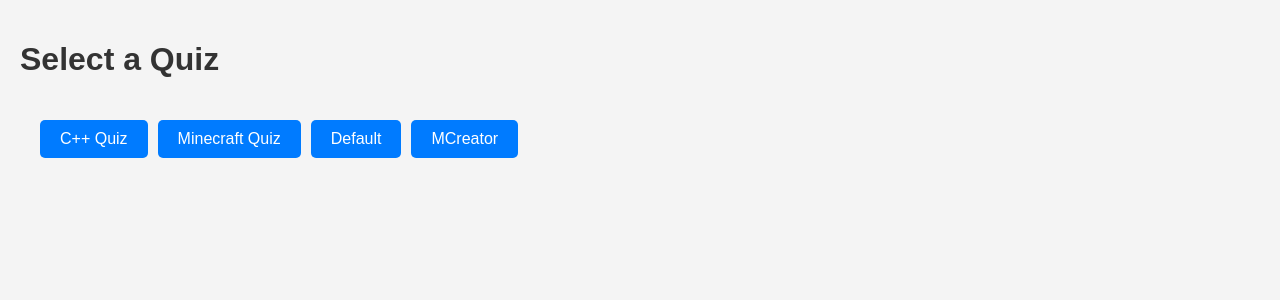
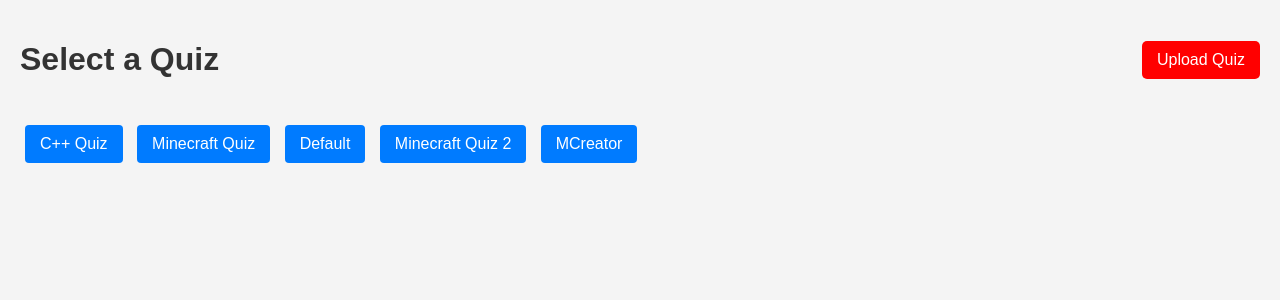
Before and after one commit to lucgei231/PythonServer, a Flask app: page / in a window 1280 px wide. Shown: the top 300 px of the page. Run offline with Flask 2, Linux system fonts and the light colour scheme.

Commit message:
added upload quiz button

```diff
--- a/1.0/app.py
+++ b/1.0/app.py
@@ -4,14 +4,16 @@
 import datetime
 import sys
 import threading
+import re
 
 from flask import Flask, render_template, jsonify, request, session
 from non_static.utils import example_util_function, ExampleUtility
 from non_static.quiz import get_random_question, validate_answer, read_quiz
-import win32com.client
+#from win32com.client import Dispatch  # Removed win32com dependency
+from werkzeug.utils import secure_filename
 
-# Initialize the text-to-speech engine
-speaker = win32com.client.Dispatch("SAPI.SpVoice")
+# Removed text-to-speech engine initialization that used win32com
+# speaker = win32com.client.Dispatch("SAPI.SpVoice")
 
 # Initialize the Flask app
 app = Flask(__name__)
@@ -32,7 +34,8 @@
 @app.before_request
 def log_connection():
     ip = request.remote_addr  # Get the user's IP address
-    log_event(ip, "Connected")  # Log the connection event
+    # Commenting out logging for testing
+    # log_event(ip, "Connected")
 
 # Middleware to log when a user disconnects
 @app.teardown_request
@@ -49,19 +52,24 @@
 @app.route('/')
 def home():
     try:
-        quiz_dir = os.path.join(os.path.dirname(__file__), "non_static", "quiz")  # Path to quizzes
-        quizzes = []  # List to store quiz names
-        if os.path.exists(quiz_dir):  # Ensure the directory exists
-            for file in os.listdir(quiz_dir):  # Iterate through files in the directory
-                if file.endswith(".txt"):  # Only include .txt files
-                    quiz_name = os.path.splitext(file)[0]  # Extract the quiz name (without extension)
+        quiz_dir = os.path.join(os.path.dirname(__file__), "non_static", "quiz")
+        quizzes = []
+        if os.path.exists(quiz_dir):
+            for file in os.listdir(quiz_dir):
+                if file.endswith(".txt"):
+                    quiz_name = os.path.splitext(file)[0]
                     quizzes.append(quiz_name)
-        return render_template('home.html', quizzes=quizzes), 200  # Render the home page with quiz names
+        print("Home route: found quizzes:", quizzes)  # Debug print
+        return render_template('home.html', quizzes=quizzes), 200
     except Exception as e:
-        print(f"Error in home route: {str(e)}")  # Log the error
+        print(f"Error in home route: {str(e)}")
         return render_template('error.html', message="An error occurred while loading the home page."), 500
 
-# Render the quiz page for the given quiz name and initialize score tracking
+@app.route('/addquiz', methods=['GET'], strict_slashes=True)
+def addquiz():
+    return render_template('addquiz.html')
+
+# Now the dynamic quiz route comes after specific routes
 @app.route('/<quiz_name>')
 def quiz_index(quiz_name):
     try:
@@ -204,7 +212,7 @@
 # New route to toggle the shuffle setting
 @app.route('/<quiz_name>/toggle_shuffle', methods=['POST'])
 def toggle_shuffle(quiz_name):
-    # Toggle the current shuffle state (default True)
+    # Toggle the current shuffle state (default False)
     current = session.get('shuffle', False)
     new_setting = not current
     session['shuffle'] = new_setting
@@ -218,13 +226,42 @@
     # Return the new shuffle state as confirmation
     return jsonify({"shuffle": new_setting})
 
+def custom_secure_filename(filename):
+    # Only remove characters that are not alphanumeric, space, a dash, a dot, or an underscore.
+    filename = os.path.basename(filename)
+    filename = re.sub(r'[^\w\s.-]', '', filename).strip()
+    return filename
+
+@app.route('/upload_quiz', methods=['POST'])
+def upload_quiz():
+    if 'quiz_file' not in request.files:
+        return render_template('error.html', message="No file part in the request."), 400
+    file = request.files['quiz_file']
+    if file.filename == '':
+        return render_template('error.html', message="No file selected for uploading."), 400
+    filename = custom_secure_filename(file.filename)  # Use the custom sanitization that preserves spaces
+    if not filename.endswith('.txt'):
+        return render_template('error.html', message="Only .txt files are allowed."), 400
+    quiz_dir = os.path.join(os.path.dirname(__file__), "non_static", "quiz")
+    if not os.path.exists(quiz_dir):
+        os.makedirs(quiz_dir)
+    file_path = os.path.join(quiz_dir, filename)
+    file.save(file_path)
+    return render_template('addquiz.html', message="Quiz uploaded successfully!")
+
 def listen_for_commands():
     while True:
         cmd = input()
-        if cmd.strip().lower() == "restart":
+        cmd_lower = cmd.strip().lower()
+        if cmd_lower == "restart":
             print("Restarting...")
-            # Restart the process by replacing the current process
             os.execv(sys.executable, [sys.executable] + sys.argv)
+        elif cmd_lower == "force-restart":
+            print("Force restarting...")
+            # Start a new process and then exit the current one.
+            import subprocess
+            subprocess.Popen([sys.executable] + sys.argv)
+            sys.exit(0)
 
 if __name__ == '__main__':
     # Start the command listener thread
--- /dev/null
+++ b/1.0/non_static/question/eula.json
@@ -0,0 +1 @@
+{"127.0.0.1": 1}
--- a/1.0/templates/home.html
+++ b/1.0/templates/home.html
@@ -2,31 +2,44 @@
 <html lang="en">
 <head>
     <meta charset="UTF-8">
-    <title>Select a Quiz</title>
+    <title>Quiz Home</title>
     <link rel="stylesheet" href="{{ url_for('static', filename='css/style.css') }}">
     <style>
-        .quiz-buttons {
-            display: flex;
-            flex-wrap: wrap;
-            gap: 10px;
-            padding: 20px;
-        }
+        /* Style for quiz buttons */
         .quiz-button {
-            background-color: #007bff;
-            border: none;
-            color: white;
-            padding: 10px 20px;
-            text-align: center;
+            padding: 10px 15px;
+            margin: 5px;
             text-decoration: none;
             display: inline-block;
-            font-size: 16px;
-            cursor: pointer;
+            background-color: #007bff;
+            color: white;
+            border-radius: 4px;
+        }
+        /* Style for the Upload Quiz button */
+        .upload-quiz-button {
+            background-color: red;
+            color: white;
+            padding: 10px 15px;
+            text-decoration: none;
             border-radius: 5px;
+        }
+        /* Flex container for aligning title and button on one row */
+        .header-container {
+            display: flex;
+            align-items: center;
+            justify-content: space-between;
+            margin-bottom: 20px;
         }
     </style>
 </head>
 <body>
+    <div class="container">
+        <!-- Header with title and the Upload Quiz button on the same row -->
+        <div class="header-container">
             <h1>Select a Quiz</h1>
+            <a class="upload-quiz-button" href="{{ url_for('addquiz') }}">Upload Quiz</a>
+        </div>
+        <!-- Quiz buttons or list of quizzes -->
         {% if quizzes %}
         <div class="quiz-buttons">
             {% for quiz in quizzes %}
@@ -36,5 +49,6 @@
         {% else %}
             <p>No quizzes available.</p>
         {% endif %}
+    </div>
 </body>
 </html>
```
Also changed, not shown: 1.0/non_static/quiz/Minecraft Quiz 2.txt (added, +89 -0 lines), 1.0/templates/addquiz.html (added, +42 -0 lines), 2 other files. Lines whose indentation alone changed are shown as unchanged.
